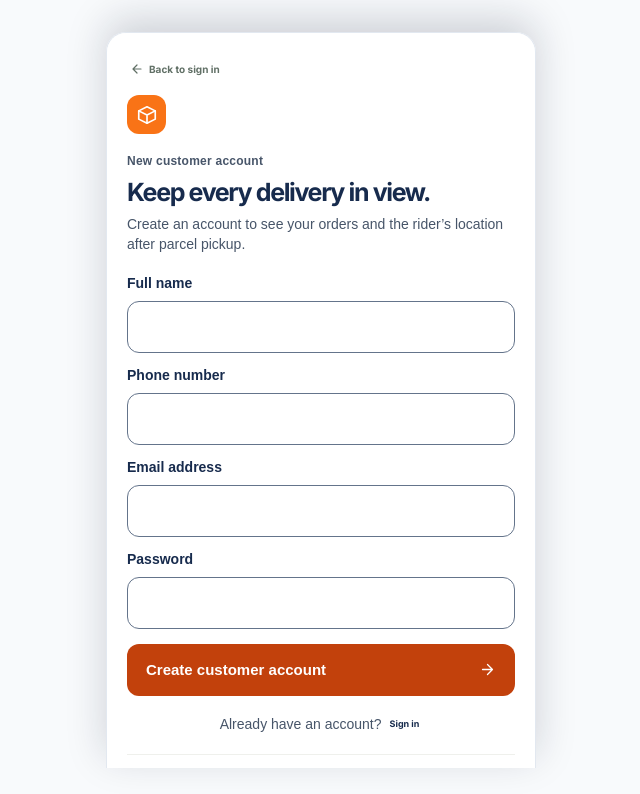
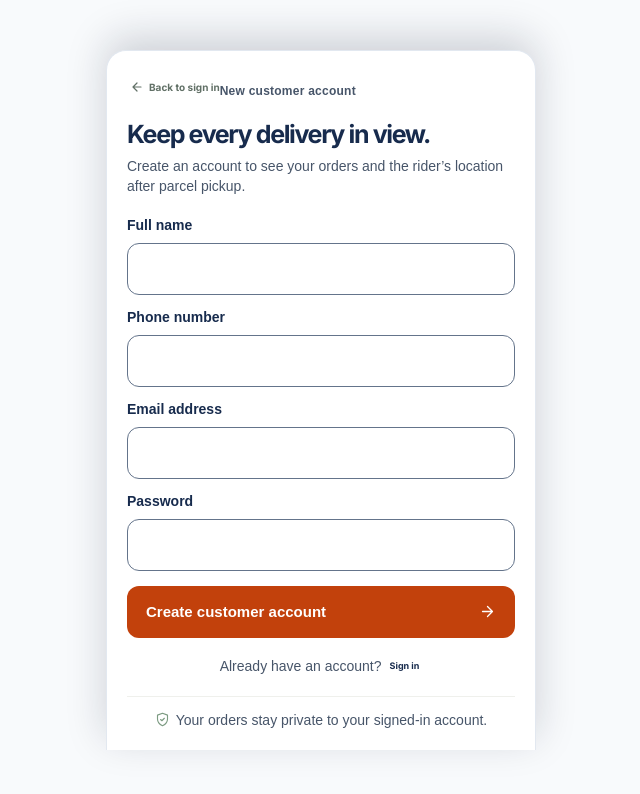
Before and after one commit to AI-Ocean-UXMM-2026/Team-1, a Next.js app: page /signup in a window 1280 px wide. Shown: the top 794 px of the page, without its empty margins (319-959 px from the left). Built offline with nearby package versions, Linux system fonts and the light colour scheme; a web font is replaced by a local one; what @mui/material-nextjs would draw is missing.

Commit message:
Remove delivery icon from auth forms

```diff
--- a/src/components/delivery/signin-form.tsx
+++ b/src/components/delivery/signin-form.tsx
@@ -33,7 +33,6 @@ export function SigninForm() {
     <main className="auth-page">
       <section className="auth-dialog auth-page-card">
         <Link className="auth-page-back" href="/welcome"><Icon name="arrow-left" size={16} /> Back</Link>
-        <div className="auth-mark"><Icon name="delivery" size={22} /></div>
         <span className="eyebrow">Sign in to Oern</span>
         <h1>Your parcel, in view.</h1>
         <p>Sign in to see your orders and the rider’s location after pickup.</p>
--- a/src/components/delivery/signup-form.tsx
+++ b/src/components/delivery/signup-form.tsx
@@ -52,9 +52,6 @@ export function SignupForm() {
         <Link className="auth-page-back" href="/home">
           <Icon name="arrow-left" size={16} /> Back to sign in
         </Link>
-        <div className="auth-mark">
-          <Icon name="delivery" size={22} />
-        </div>
         <span className="eyebrow">New customer account</span>
         <h1>Keep every delivery in view.</h1>
         <p>
```
